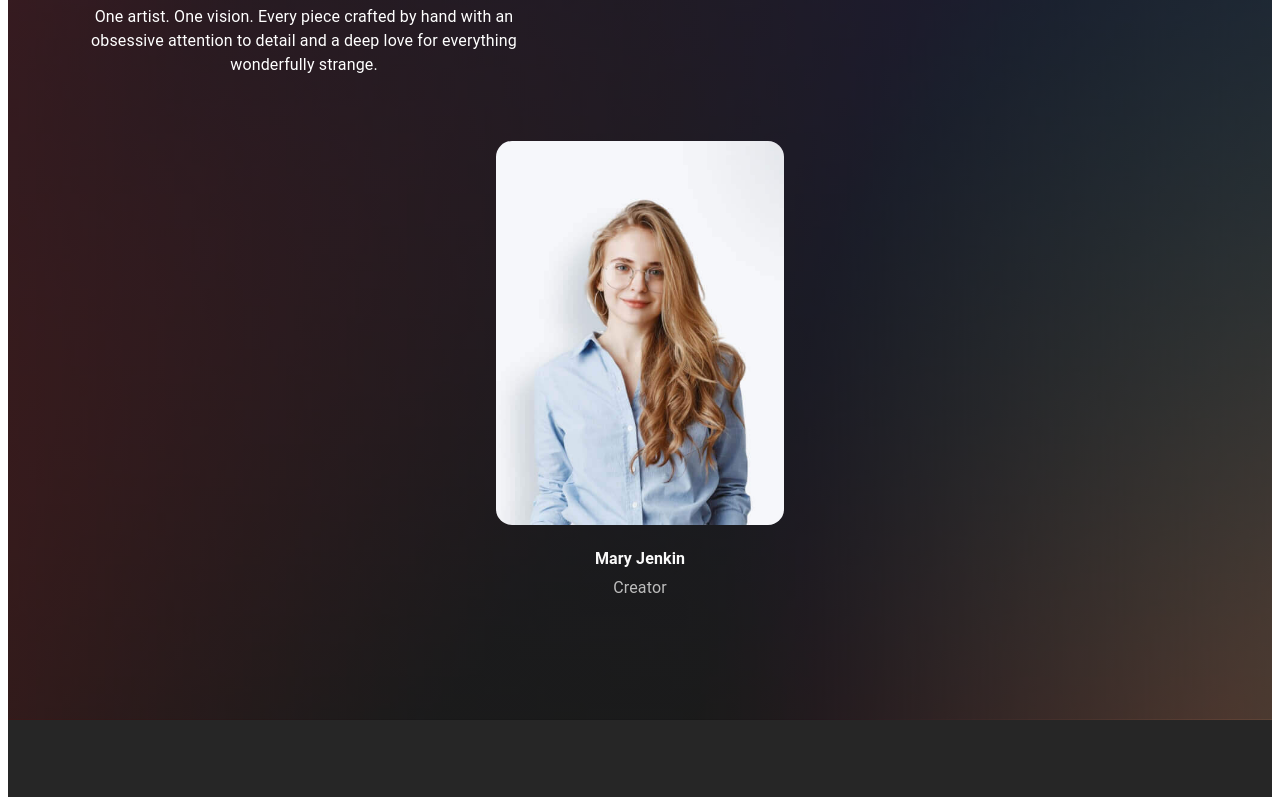
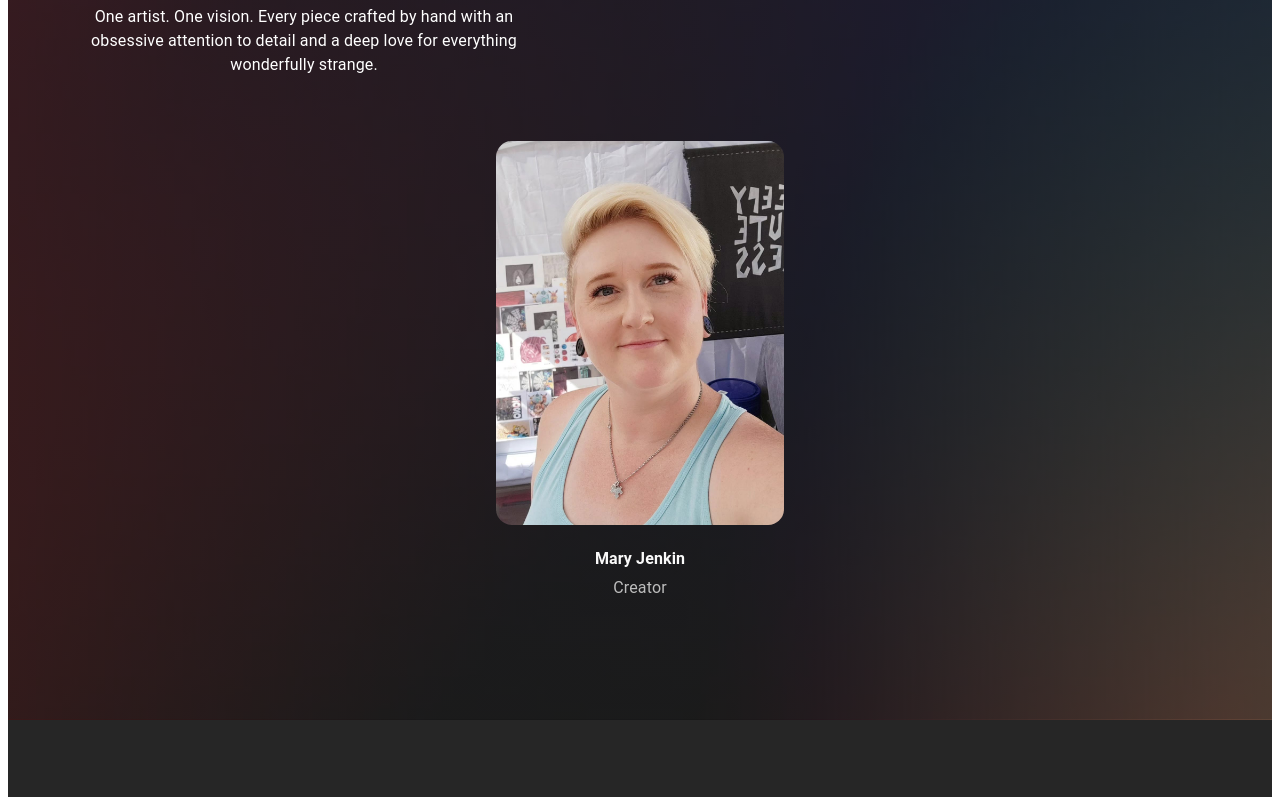
Before and after one commit to jjenks713/cbcp-2025, a React (Create React App) app: page / in a window 1280 px wide. Shown: the part 5840-6637 px from the top of the page. Built offline with nearby package versions, Linux system fonts and the light colour scheme.

Commit message:
Added mary

```diff
--- a/src/Features/sections/CBCPArtist.tsx
+++ b/src/Features/sections/CBCPArtist.tsx
@@ -50,7 +50,7 @@ function ArtistCard() {
     <Stack sx={{ color: 'common.white' }}>
       <Box sx={{ borderRadius: 2, overflow: 'hidden' }}>
         <Image
-          src="/assets/images/portrait/portrait_1.jpg"
+          src="/assets/images/portrait/artist_photo.jpg"
           alt="Mary Jenkin"
           ratio="3/4"
         />
```
Also changed, not shown: public/assets/images/portrait/artist_photo.jpg (added).
